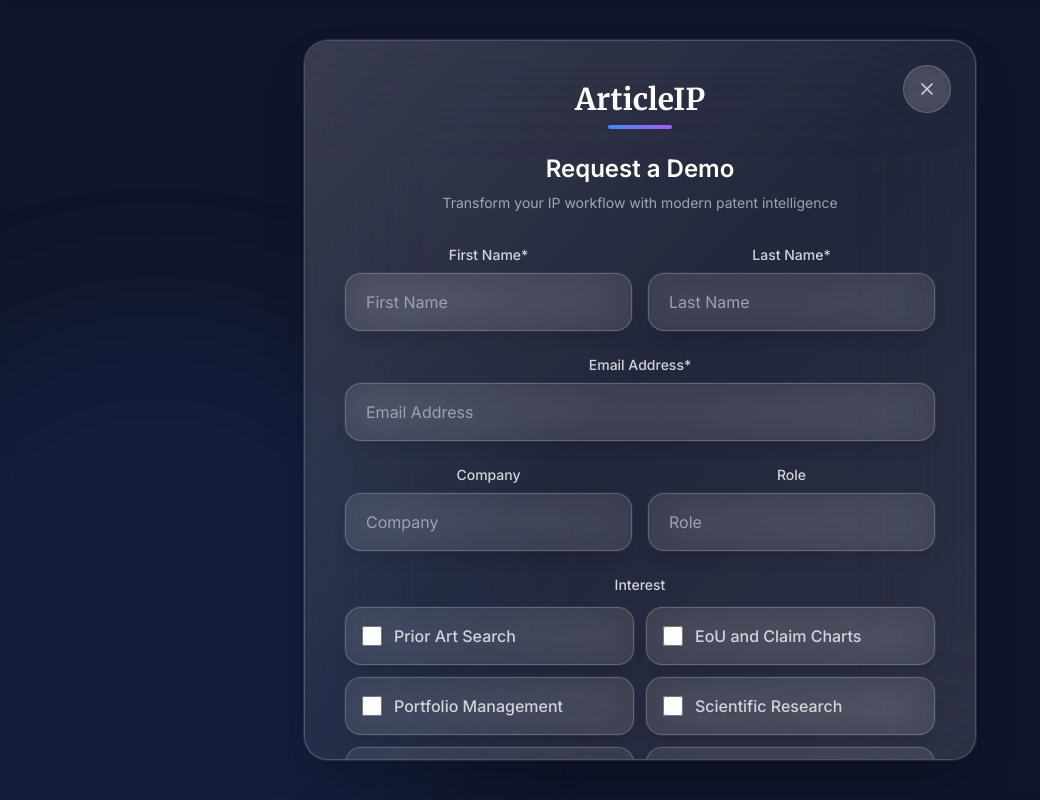
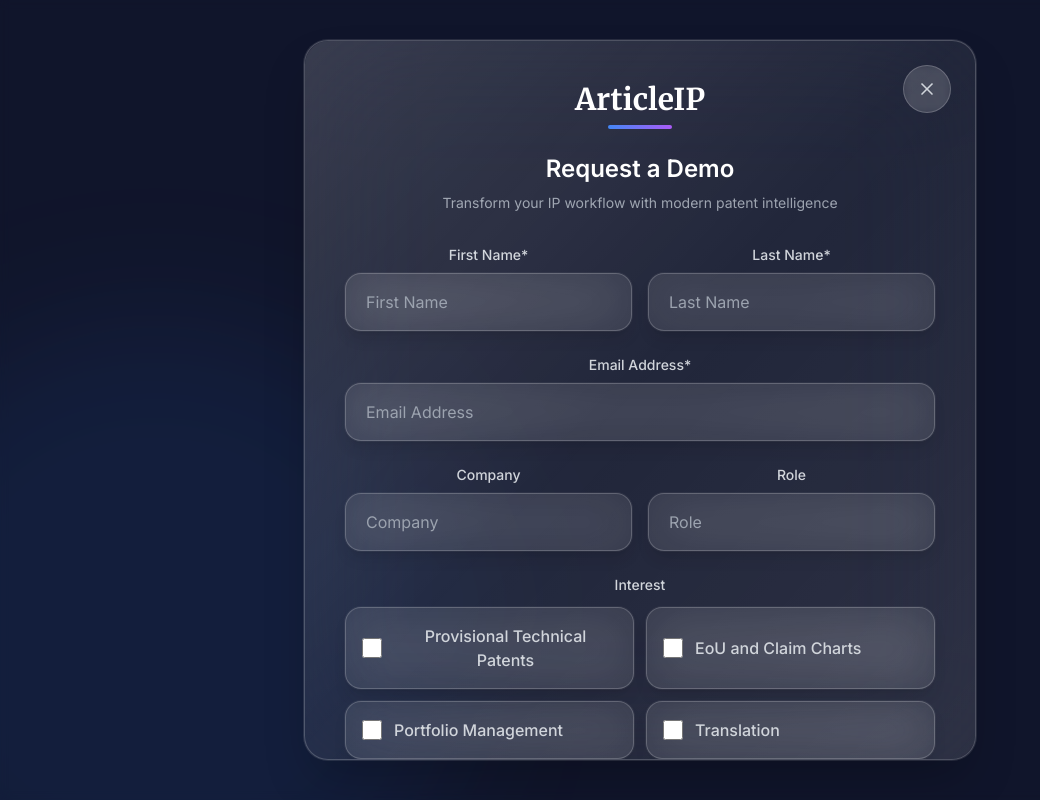
Before and after one commit to MarcPashin/ArticleIP, a Next.js app: page / in a window 1280 px wide. Both pictures are taken after a click on the button "Request a Demo". Shown: the top 800 px of the page, without its empty margins (0-1040 px from the left). Built offline with nearby package versions, Linux system fonts and the light colour scheme.

Commit message:
Update interests list in RequestDemoModal
Replaces 'Prior Art Search' with 'Provisional Technical Patents' and 'Scientific Research' with 'Translation' in the interests array for the request demo modal.

```diff
--- a/components/request-demo-modal.tsx
+++ b/components/request-demo-modal.tsx
@@ -22,10 +22,10 @@
     const [submitStatus, setSubmitStatus] = useState<"idle" | "success" | "error">("idle");
 
     const interests = [
-        "Prior Art Search",
+        "Provisional Technical Patents",
         "EoU and Claim Charts",
         "Portfolio Management",
-        "Scientific Research",
+        "Translation",
         "Press",
         "Other"
     ];
```
